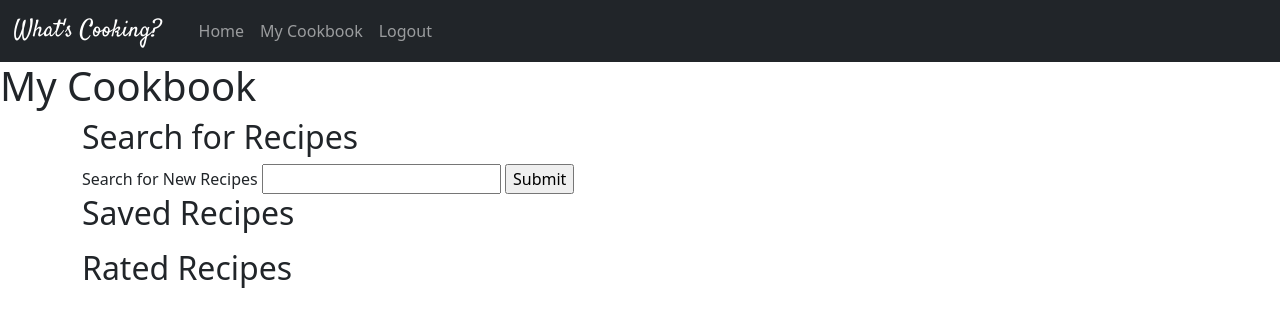
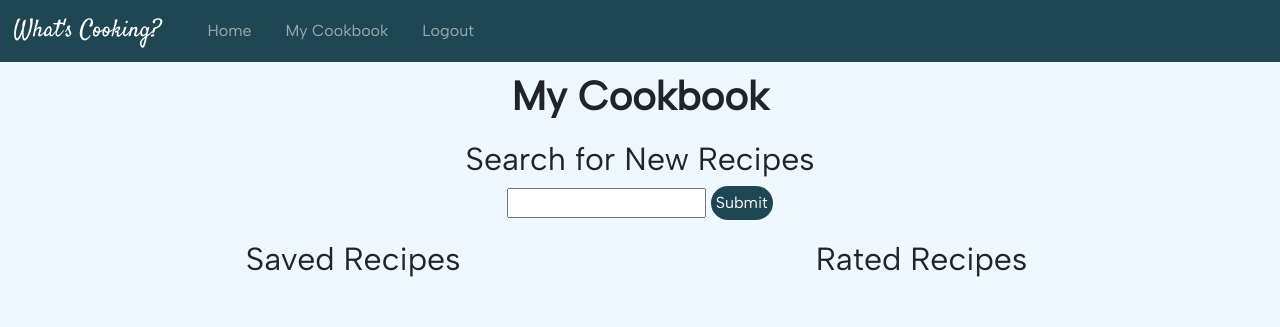
Before and after one commit to lrbehan/What-s-Cooking-, a Flask app: page /user_home in a window 1280 px wide. Shown: the top 327 px of the page. Run offline with Flask 2, Linux system fonts and the light colour scheme; the visitor is signed in with stand-in values (Sample User, id 1); data comes from the database, SQL or seed files in the repository; data that the repository does not hold is empty.

Commit message:
styling added

```diff
--- a/static/edit.js
+++ b/static/edit.js
@@ -19,10 +19,10 @@ editBtn.addEventListener('click', (evt) => {
     document.querySelector('#edit_recipe').insertAdjacentHTML('beforeend', `
     <form id="edit_recipe_form" action="/edit_recipe" method="POST">
 
-    <p><button id="save_updated_recipe">Save Edited Recipe</button></p>
+    <p style="margin-left: 60px"><button id="save_updated_recipe">Save Edited Recipe</button></p>
 
-    <p><textarea name="edit_ingredients" style="width:75%; height: 400px"> ${originalIngredients} </textarea><p/>
-    <textarea name="edit_instructions" style="width:75%; height: 400px"> ${originalInstructions} </textarea>
+    <p><textarea name="edit_ingredients" style="width:75%; height: 400px; margin-left: 60px"> ${originalIngredients} </textarea><p/>
+    <textarea name="edit_instructions" style="width:75%; height: 400px; margin-left: 60px"> ${originalInstructions} </textarea>
     <input type="hidden" name="title" value="${title}"></input>
     <input type="hidden" name="source_url" value="${source_url}"></input>
     <input type="hidden" name="image" value="${image}"></input>
--- a/static/stylesheet.css
+++ b/static/stylesheet.css
@@ -23,17 +23,22 @@
     background-size: cover;
 }
 
+.search {
+    background: url('/static/images/nordwood-themes2.jpg');
+    background-size: cover;
+}
+
 .link {
-    background-color: rgb(38, 70, 83);
-    border: 2px solid rgb(38, 70, 83);
+    background-color: #1E4653;
+    border: 2px solid #1E4653;
     border-radius: 25px;
     color: whitesmoke;
     padding: 5px 10px;
     text-align: center;
     display: inline-block;
-    font-family: sans-serif;
+    font-family: Albert Sans;
     font-size: 16px;
-    margin: 10px 30px;
+    margin: 10px 10px;
     cursor: pointer;
     text-decoration:none;
 }
@@ -49,12 +54,12 @@
     margin-left: auto;
     margin-right: auto;
     width: 50%;
-    border:2px solid rgb(38, 70, 83)
+    border:2px solid #1E4653
 }
 
 .account-container {
     color: whitesmoke;
-    font-family: sans-serif;
+    font-family: Albert Sans;
     width: 25%;
     margin: auto;
     text-align: center;
@@ -62,7 +67,7 @@
 
 .account {
     background-color: rgba(38, 70, 83, 0.6);
-    border:10px solid rgb(38, 70, 83, 0.6)
+    border:10px solid rgba(38, 70, 83, 0.6)
 }
 
 .title {
@@ -70,14 +75,15 @@
 }
 
 .login {
-    font-family: sans-serif;
+    font-family: Albert Sans;
     color: whitesmoke;
-    background-color: rgb(38, 70, 83);
+    background-color: #1E4653
 }
 
-.button {
-    background-color: rgb(38, 70, 83);
+.login-button {
+    background-color: #1E4653;
     border: none;
+    font-size: 16;
     color: white;
     text-align: center;
     text-decoration: none;
@@ -85,8 +91,91 @@
     padding: 8px
 }
 
+.button {
+    background-color: #1E4653;
+    border: solid #1E4653;
+    border-radius: 25px;
+    color: white;
+    text-align: center;
+    text-decoration: none;
+    display: inline-block;
+    padding: 2px
+    }
+
+.rate-button {
+    background-color: #1E4653;
+    border: solid #1E4653;
+    color: white;
+    text-align: center;
+    text-decoration: none;
+    display: inline-block;
+    padding: 2px
+}
+
 .flash-msg {
     font-weight: bolder;
-    font-family: sans-serif;
-    color: red
+    font-size: large;
+    font-family: Albert Sans;
+    text-align: center;
+    color: rgb(181, 0, 0)
 }
+
+.card-cookbook {
+    text-align: center;
+    border-radius: 3px;
+    border: 3px solid #1E4653;
+    margin: 2em;
+    padding: 1em;
+    padding-top: 3em;
+    display: inline-block;
+  }
+
+  .card {
+    border-radius: 3px;
+    border: 3px solid #1E4653;
+    margin: 2em;
+    padding: 1em;
+    display: inline-block;
+  }
+.header {
+    font-weight: bold;
+    text-align: center;
+    margin-top: 20px;
+    margin-bottom: 20px;
+}
+
+.rating {
+    text-align: center;
+    font-style: italic ;
+    font-size: medium;
+    padding-bottom: 20px;
+    padding-top: 20px
+}
+
+.recipe-img {
+    display: block;
+    margin-left: auto;
+    margin-right: auto;
+    margin-bottom: 20px;
+    width: 40%;
+    border: solid black
+}
+
+.recipe-contents {
+    margin:auto;
+    width: 80%
+}
+
+.edit {
+    margin:auto;
+    width: 80%
+}
+
+.save {
+    margin: auto;
+    width: 10%
+}
+
+.rate {
+    margin-left: 60px
+}
--- a/templates/base.html
+++ b/templates/base.html
@@ -1,34 +1,36 @@
 <!doctype html>
 <html>
   <head>
+
     <link href="https://fonts.googleapis.com/css2?family=Satisfy&display=swap" rel="stylesheet">
+    <link href="https://fonts.googleapis.com/css2?family=Albert+Sans&display=swap" rel="stylesheet">
     <!-- Bootstrap CSS -->
     <link href="https://cdn.jsdelivr.net/npm/bootstrap@5.2.0-beta1/dist/css/bootstrap.min.css" rel="stylesheet" integrity="sha384-0evHe/X+R7YkIZDRvuzKMRqM+OrBnVFBL6DOitfPri4tjfHxaWutUpFmBp4vmVor" crossorigin="anonymous">
-
+    <link rel="stylesheet" href="/static/stylesheet.css">
     <meta charset="utf-8">
     <meta name="viewport" content="width=device-width">
+
     <title>
       {% block title %}{% endblock %}
     </title>
 
     {% block head %}{% endblock %}
-  </head>
-  <body>
+    </head>
 
+    <body style="font-family: Albert Sans; background: aliceblue">
 
-
-    <nav class="navbar navbar-expand-lg navbar-dark bg-dark nav-fill w-100">
+    <nav class="navbar navbar-expand-lg navbar-dark nav-fill w-100" style="background-color: #1E4653">
       <a class="navbar-brand" style="font-family: satisfy; font-size: x-large;"
       > &nbsp; What's Cooking? &nbsp;</a>
-        <ul class="navbar-nav mr-auto mt-2 mt-lg-0">
+        <ul class="navbar-nav mr-auto mt-2 mt-lg-0" style="font-family:Albert Sans">
           <li class="nav-item">
-            <a class="nav-link" href="/">Home <span class="sr-only"></a>
+            <a class="nav-link" href="/"> &nbsp; Home &nbsp;<span class="sr-only"></a>
           </li>
           <li class="nav-item">
-            <a class="nav-link" href="/user_home">My Cookbook</a>
+            <a class="nav-link" href="/user_home"> &nbsp; My Cookbook &nbsp;</a>
           </li>
           <li class="nav-item">
-            <a class="nav-link" href="/logout">Logout</a>
+            <a class="nav-link" href="/logout"> &nbsp; Logout&nbsp; </a>
           </li>
         </ul>
       </div>
--- a/templates/user_home.html
+++ b/templates/user_home.html
@@ -3,55 +3,58 @@
 {% block title %}My Cookbook{% endblock %}
 
 {% block body %}
-<h1>My Cookbook</h1>
-<div class="container">
-  <div class="row">
-    <h2>Search for Recipes</h2>
-    <form action="/search">
-      Search for New Recipes <input type="text" name="query">
-        <input type="submit">
-    </form>
-  </div>
-</div>
+
+<h1 style="font-weight: bold; text-align:center; margin-top: 10px; margin-bottom: 20px">My Cookbook</h1>
 
 <div class="container">
-  <div class="row">
-    <div class="col-12 col-md-6 col-lg-3">
-      <h2> Saved Recipes </h2>
-      <ul>
-        {% for saved_recipe in user.saved_recipes %}
-        <li>
-          <img src="{{saved_recipe.recipe.image_path}}" width="30%">
-          <a href="/saved_recipe/{{saved_recipe.recipe.recipe_id}}">
-            {{saved_recipe.recipe.title}}
-            <!-- {% for rating in saved_recipe.recipe.ratings %}
-            rating:
-            {{rating.score}}
-            {% endfor %} -->
-          </a>
-        </li>
-        {% endfor %}
-      </ul>
+  <div class="row justify-content-center" style="margin-bottom: 20px">
+    <div class="col-md-6" style="text-align:center">
+      <h2>Search for New Recipes</h2>
+      <form action="/search">
+          <input type="text" name="query">
+          <input class="button" type="submit">
+      </form>
     </div>
   </div>
 </div>
 
 <div class="container">
   <div class="row">
-    <div class="col-12 col-md-6 col-lg-3">
-      <h2>Rated Recipes</h2>
+
+    <div class="col-md-6">
+      <h2 style="margin: auto; width: 40%"> Saved Recipes </h2>
       <ul>
-        {% for rating in ratings %}
-        <li>
-          <img src="{{rating.recipe.image_path}}" width="30%">
-          <a href="/saved_recipe/{{rating.recipe.recipe_id}}">
-          {{rating.recipe.title}} |
-            Your Rating: {{rating.score}}
-          </a>
-        </li>
+        {% for saved_recipe in user.saved_recipes %}
+          <div class="card-cookbook">
+            <img src="{{saved_recipe.recipe.image_path}}" width="70%">
+            <p>
+            <a class="link" href="/saved_recipe/{{saved_recipe.recipe.recipe_id}}">
+              {{saved_recipe.recipe.title}}
+            </a>
+          </p>
+          </div>
         {% endfor %}
       </ul>
     </div>
+
+    <div class="col-md-6">
+      <h2 style="margin: auto; width: 40%">Rated Recipes</h2>
+        <ul>
+        {% for rating in ratings %}
+        <div class="card-cookbook">
+            <img src="{{rating.recipe.image_path}}" width="70%">
+            <p>
+            <a class="link" href="/saved_recipe/{{rating.recipe.recipe_id}}">
+            {{rating.recipe.title}}
+            </a>
+            Your Rating: {{rating.score}}</div>
+          {% endfor %}
+            </p>
+        </ul>
+    </div>
+
+    </div>
   </div>
-</div>
+
+
 {% endblock %}
```
Also changed, not shown: templates/homepage.html (+5 -3 lines), templates/recipe.html (+29 -23 lines), templates/search_results.html (+9 -12 lines).
